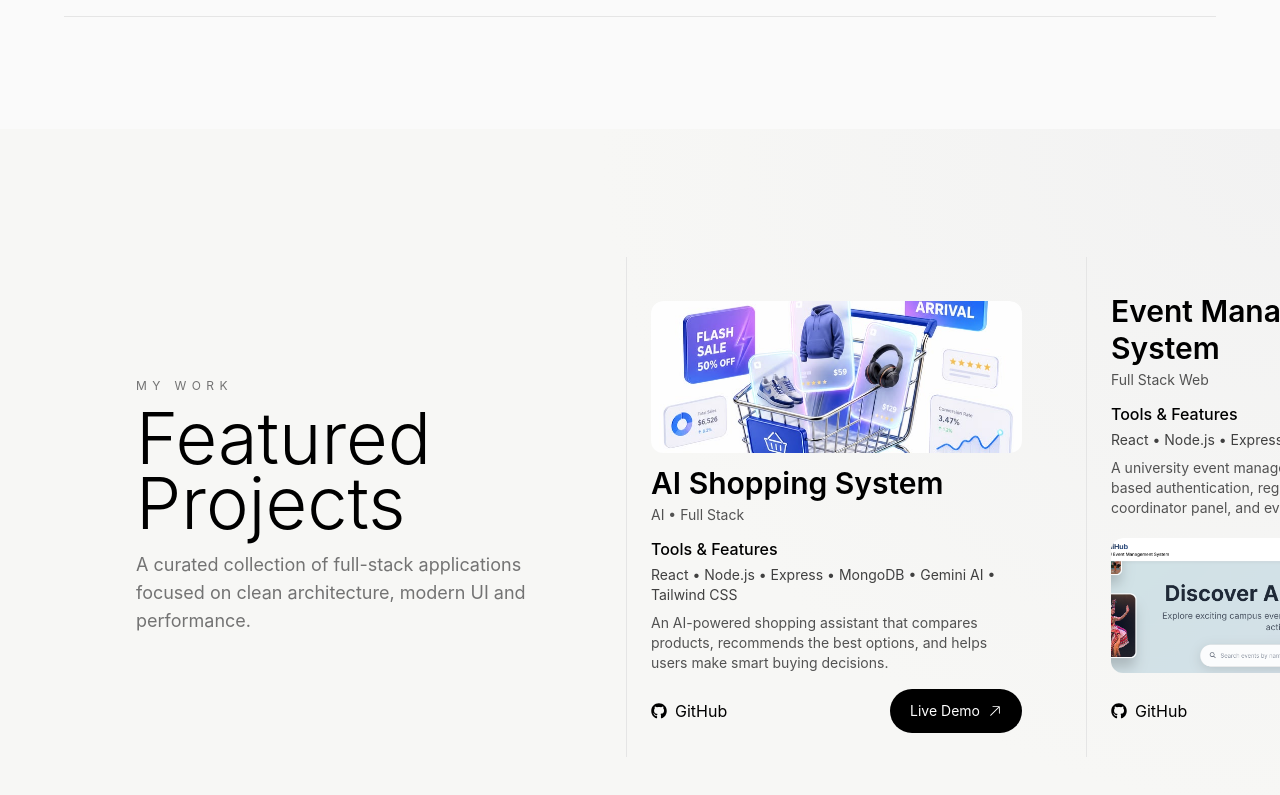
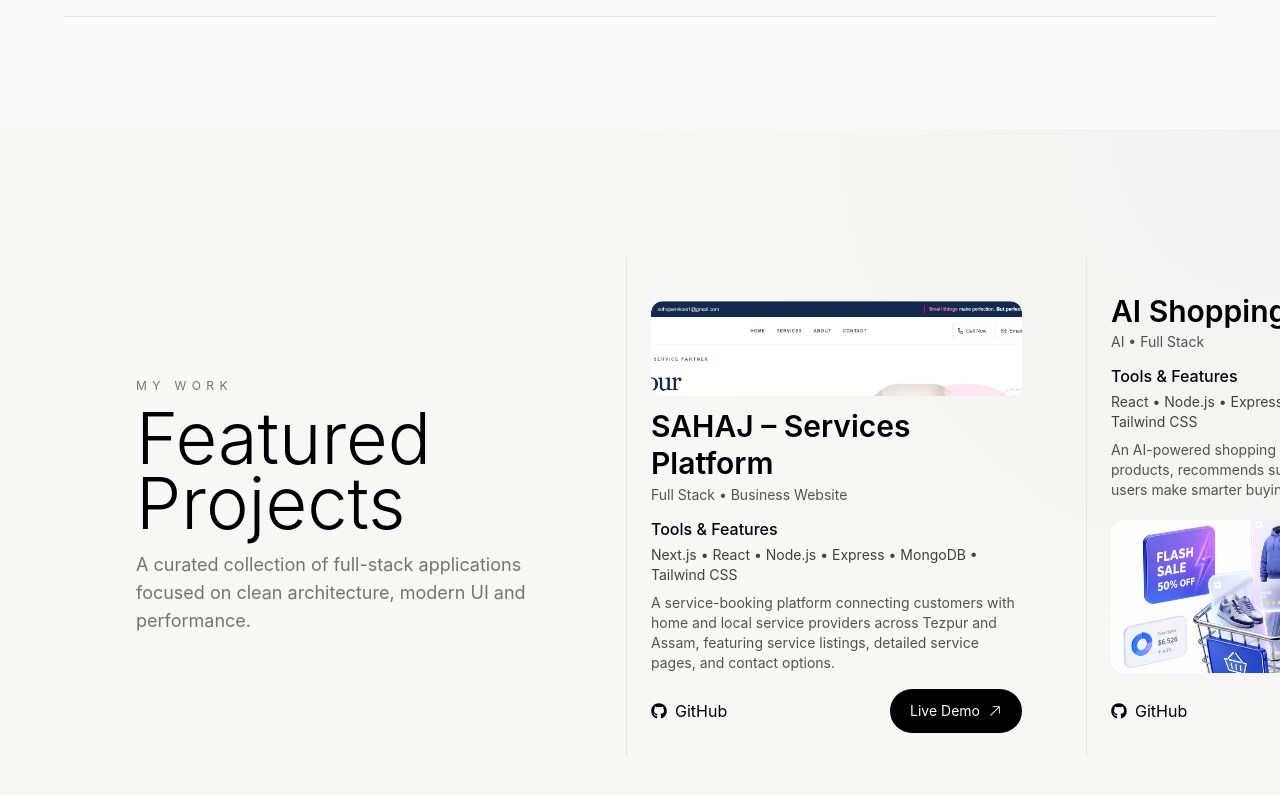
Before and after one commit to Bastab10/frontend-portfolio, a React (Vite) app: page / in a window 1280 px wide. Shown: the part 2254-3049 px from the top of the page. Built offline with nearby package versions, Linux system fonts and the light colour scheme; a web font is replaced by a local one.

Commit message:
add projects

```diff
--- a/src/data/projects.js
+++ b/src/data/projects.js
@@ -1,11 +1,37 @@
+
 const projects = [
   {
     id: 1,
     number: "01",
+    title: "SAHAJ –  Services Platform",
+    category: "Full Stack • Business Website",
+    description:
+      "A service-booking platform connecting customers with home and local service providers across Tezpur and Assam, featuring service listings, detailed service pages, and contact options.",
+
+    tech: [
+      "Next.js",
+      "React",
+      "Node.js",
+      "Express",
+      "MongoDB",
+      "Tailwind CSS",
+    ],
+
+    image: "/projects/sohoj.png",
+
+    github: "https://github.com/Bastab10",
+    demo: "https://www.sohojservices.in/",
+
+    color: "from-pink-600 to-purple-500",
+  },
+
+  {
+    id: 2,
+    number: "02",
     title: "AI Shopping System",
     category: "AI • Full Stack",
     description:
-      "An AI-powered shopping assistant that compares products, recommends the best options, and helps users make smart buying decisions.",
+      "An AI-powered shopping assistant that compares products, recommends suitable options, and helps users make smarter buying decisions.",
 
     tech: [
       "React",
@@ -18,22 +44,27 @@ const projects = [
 
     image: "/projects/ai-shopping.jpg",
 
-    github: "https://github.com/Bastab10",
+    github: "https://github.com/Bastab10/AI-Multi-Agent-Shopping-System",
     demo: "https://shopintel.bastabsaikia.in/",
 
     color: "from-violet-600 to-fuchsia-500",
   },
 
   {
-    id: 2,
-    number: "02",
+    id: 3,
+    number: "03",
     title: "Event Management System",
     category: "Full Stack Web",
+    description:
+      "A university event management platform with role-based authentication, event registrations, admin dashboard, coordinator panel, and registration tracking.",
 
-    description:
-      "A university event management platform with role-based authentication, registrations, admin dashboard, coordinator panel, and event management.",
-
-    tech: ["React", "Node.js", "Express", "MongoDB", "Tailwind CSS"],
+    tech: [
+      "Node.js",
+      "Express",
+      "MongoDB",
+      "EJS",
+      "Bootstrap",
+    ],
 
     image: "/projects/event.png",
 
@@ -48,11 +79,17 @@ const projects = [
     number: "04",
     title: "WanderLust",
     category: "Travel Platform",
+    description:
+      "An Airbnb-inspired travel listing platform featuring authentication, reviews, image uploads, maps, and cloud storage.",
 
-    description:
-      "Airbnb-inspired travel listing platform with authentication, reviews, image uploads, maps, and cloud storage.",
-
-    tech: ["Node.js", "Express", "MongoDB", "EJS", "Bootstrap", "Cloudinary"],
+    tech: [
+      "Node.js",
+      "Express",
+      "MongoDB",
+      "EJS",
+      "Bootstrap",
+      "Cloudinary",
+    ],
 
     image: "/projects/wanderlust.png",
 
@@ -63,12 +100,12 @@ const projects = [
   },
 
   {
-    id: 6,
-    number: "06",
+    id: 5,
+    number: "05",
     title: "Sneaker Store",
     category: "E-Commerce • Full Stack",
     description:
-      "A modern sneaker e-commerce platform with dynamic product pages, size selection, cart management, localStorage persistence, and a complete checkout flow.",
+      "A modern sneaker e-commerce interface with dynamic product pages, size selection, cart management, persistent cart data, and checkout flow.",
 
     tech: [
       "Next.js",
```
Also changed, not shown: public/projects/sohoj.png (added).
